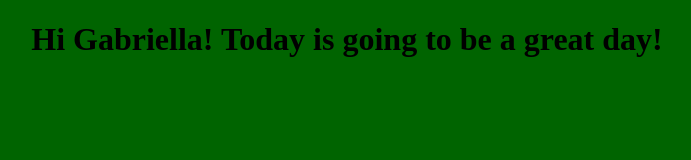
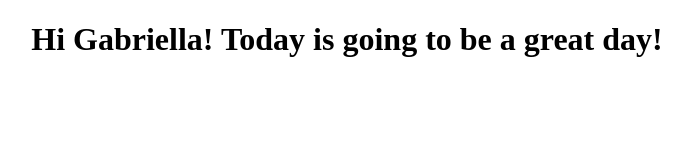
Before and after one commit to pregeg/pregeg.github.io, a plain HTML site: page index.html in a window 1280 px wide. Shown: the whole page, without its empty margins (293-984 px from the left). Drawn offline with Linux system fonts and the light colour scheme.

Commit message:
Update index.html

```diff
--- a/index.html
+++ b/index.html
@@ -10,7 +10,7 @@
     p {
   background-image: url('image.jpg');
 }
-    body {background-color:darkgreen;}
+
 
     h1 {text-align: center;}
     h1 {color: black;}
```
